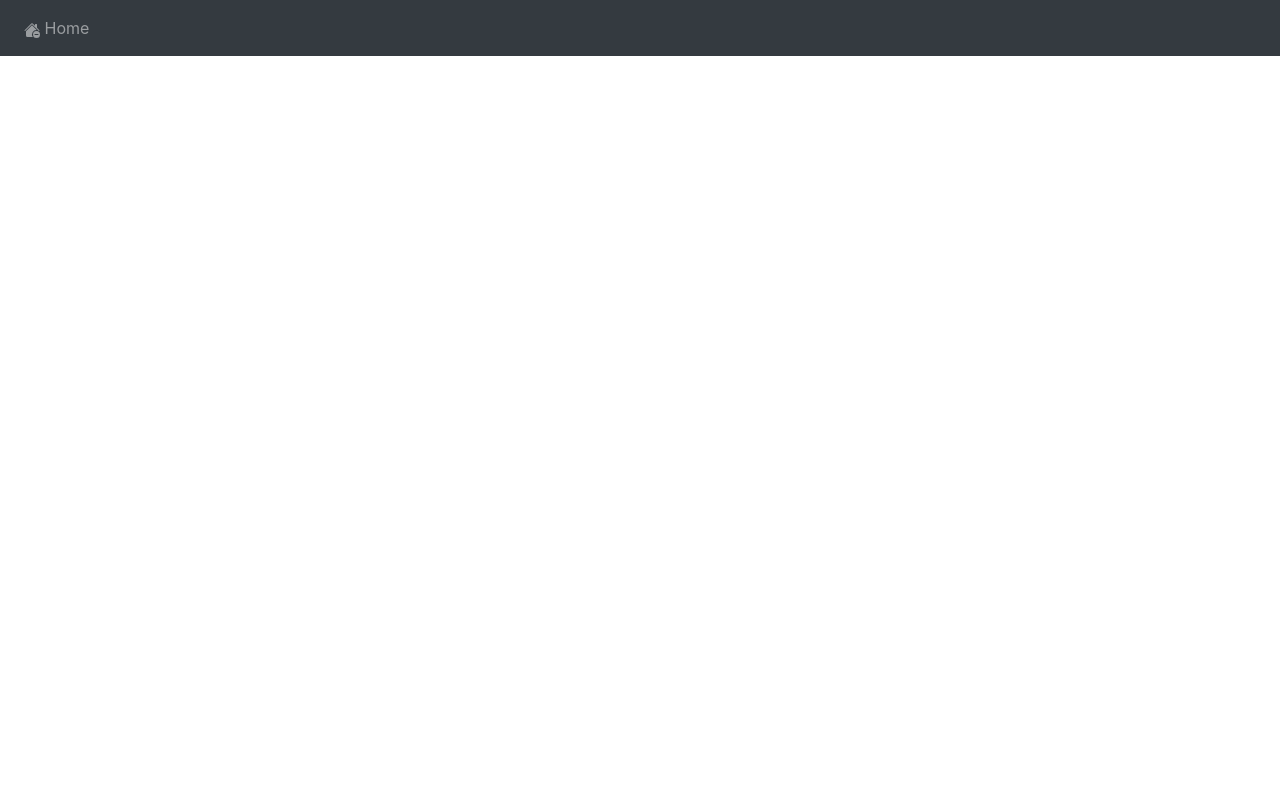
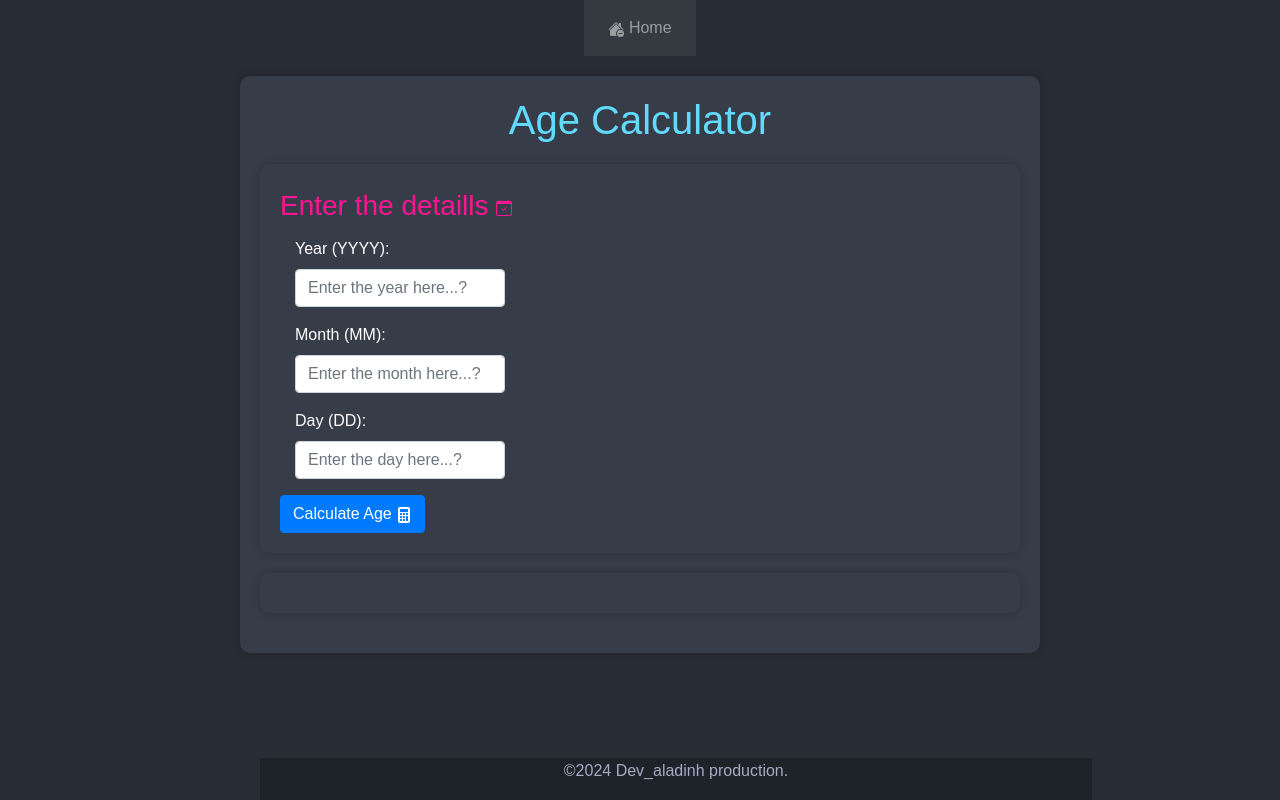
Before and after one commit to harizonelopez/age_calculator, a Flask app: page / in a window 1280 px wide. Run offline with Flask 3, Linux system fonts and the light colour scheme; some libraries are stand-ins or nearby versions.

Commit message:
Update home.html

```diff
--- a/templates/home.html
+++ b/templates/home.html
@@ -1,6 +1,137 @@
 {% extends "base.html" %}
-{% block tittle %} Home page {% endblock %}
+{% block title %} Home page {% endblock %}
 
 {% block content %}
+<!DOCTYPE html>
+<html lang="en">
+<head>
+    <meta charset="UTF-8">
+    <meta name="viewport" content="width=device-width, initial-scale=1.0">
+    <title>Age Calculator</title>
+    <style>
+        body {
+            display: flex;
+            font-family: 'Arial', sans-serif;
+            margin: 0;
+            padding: 0;
+            background-color: #282c35;
+            color: #fff;
+            align-items: center;
+            flex-direction: column;
+            text-align: left;
+        }
+
+        header {
+            background-color: #1e2229;
+            text-align: center;
+            padding: 1em;
+        }
+
+        h1, h2 {
+            color: #61dafb;
+        }
+
+        h3,h5 {
+            line-height: 1.6;
+            color: #FF1493;
+        }
+
+        p {
+            line-height: 1.6;
+            color: #a4acc4;
+        }
+
+        section {
+            max-width: 800px;
+            margin: 20px auto;
+            padding: 20px;
+            background-color: #373c49;
+            box-shadow: 0 0 10px rgba(0, 0, 0, 0.2);
+            border-radius: 10px;
+        }
+
+        footer {
+            background-color: #1e2229;
+            text-align: center;
+            padding: 0em 0;
+            position: fixed;
+            bottom: 0;
+            width: 65%;
+        }
+
+        a {
+            color: #00FF00;
+            text-decoration: none;
+        }
+
+        a:hover {
+            border-bottom: 2px solid #FF6347;
+        }
+
+    </style>
+</head>
+
+<body>
+    <section>
+        <h1 align="center">Age Calculator</h1>
+        <section>
+            <h3>Enter the detaills <svg xmlns="http://www.w3.org/2000/svg" width="16" height="16" fill="currentColor" class="bi bi-calendar-check" viewBox="0 0 16 16">
+                <path d="M10.854 7.146a.5.5 0 0 1 0 .708l-3 3a.5.5 0 0 1-.708 0l-1.5-1.5a.5.5 0 1 1 .708-.708L7.5 9.793l2.646-2.647a.5.5 0 0 1 .708 0"/>
+                <path d="M3.5 0a.5.5 0 0 1 .5.5V1h8V.5a.5.5 0 0 1 1 0V1h1a2 2 0 0 1 2 2v11a2 2 0 0 1-2 2H2a2 2 0 0 1-2-2V3a2 2 0 0 1 2-2h1V.5a.5.5 0 0 1 .5-.5M1 4v10a1 1 0 0 0 1 1h12a1 1 0 0 0 1-1V4z"/>
+              </svg> </h3>
+            <form method="POST">
+                <div class="form-group">
+                    <div class="col-md-4 mb-3">
+                        <label for="year" class="form-label">Year (YYYY): </label>
+                        <input
+                            type="text"
+                            class="form-control"
+                            id="year"
+                            name="year" required
+                            placeholder="Enter the year here...?">
+                    </div>
+                    <div class="col-md-4 mb-3">
+                        <label for="month" class="form-label">Month (MM): </label>
+                        <input
+                            type="text"
+                            class="form-control"
+                            id="month"
+                            name="month" required
+                            placeholder="Enter the month here...?">
+                    </div>
+                    <div class="col-md-4 mb-3">
+                        <label for="day" class="form-label">Day (DD): </label>
+                        <input
+                            type="text"
+                            class="form-control"
+                            id="day"
+                            name="day" required
+                            placeholder="Enter the day here...?">
+                    </div>
+                </div>
+
+                <button type="submit" class="btn btn-primary" >Calculate Age <svg xmlns="http://www.w3.org/2000/svg" width="16" height="16" fill="currentColor" class="bi bi-calculator-fill" viewBox="0 0 16 16">
+                    <path d="M2 2a2 2 0 0 1 2-2h8a2 2 0 0 1 2 2v12a2 2 0 0 1-2 2H4a2 2 0 0 1-2-2zm2 .5v2a.5.5 0 0 0 .5.5h7a.5.5 0 0 0 .5-.5v-2a.5.5 0 0 0-.5-.5h-7a.5.5 0 0 0-.5.5m0 4v1a.5.5 0 0 0 .5.5h1a.5.5 0 0 0 .5-.5v-1a.5.5 0 0 0-.5-.5h-1a.5.5 0 0 0-.5.5M4.5 9a.5.5 0 0 0-.5.5v1a.5.5 0 0 0 .5.5h1a.5.5 0 0 0 .5-.5v-1a.5.5 0 0 0-.5-.5zM4 12.5v1a.5.5 0 0 0 .5.5h1a.5.5 0 0 0 .5-.5v-1a.5.5 0 0 0-.5-.5h-1a.5.5 0 0 0-.5.5M7.5 6a.5.5 0 0 0-.5.5v1a.5.5 0 0 0 .5.5h1a.5.5 0 0 0 .5-.5v-1a.5.5 0 0 0-.5-.5zM7 9.5v1a.5.5 0 0 0 .5.5h1a.5.5 0 0 0 .5-.5v-1a.5.5 0 0 0-.5-.5h-1a.5.5 0 0 0-.5.5m.5 2.5a.5.5 0 0 0-.5.5v1a.5.5 0 0 0 .5.5h1a.5.5 0 0 0 .5-.5v-1a.5.5 0 0 0-.5-.5zM10 6.5v1a.5.5 0 0 0 .5.5h1a.5.5 0 0 0 .5-.5v-1a.5.5 0 0 0-.5-.5h-1a.5.5 0 0 0-.5.5m.5 2.5a.5.5 0 0 0-.5.5v4a.5.5 0 0 0 .5.5h1a.5.5 0 0 0 .5-.5v-4a.5.5 0 0 0-.5-.5z"/>
+                  </svg> </button>
+            </form>
+        </section>
+
+        <section>
+            {% if age_years is not none %}
+                <p class="mt-3">Your age is {{ age_years }} years, {{ age_months }} months and {{ age_days }} days old.</p>
+            {% endif %}
+
+            {% if error_message %}
+                <p style="color: red;">{{ error_message }}</p>
+            {% endif %}
+        </section>
+
+        <footer>
+            <p>&copy;2024 Dev_aladinh production.</p>
+        </footer>
+
+    </section>
+</body>
+</html>
 
 {% endblock %}
```
